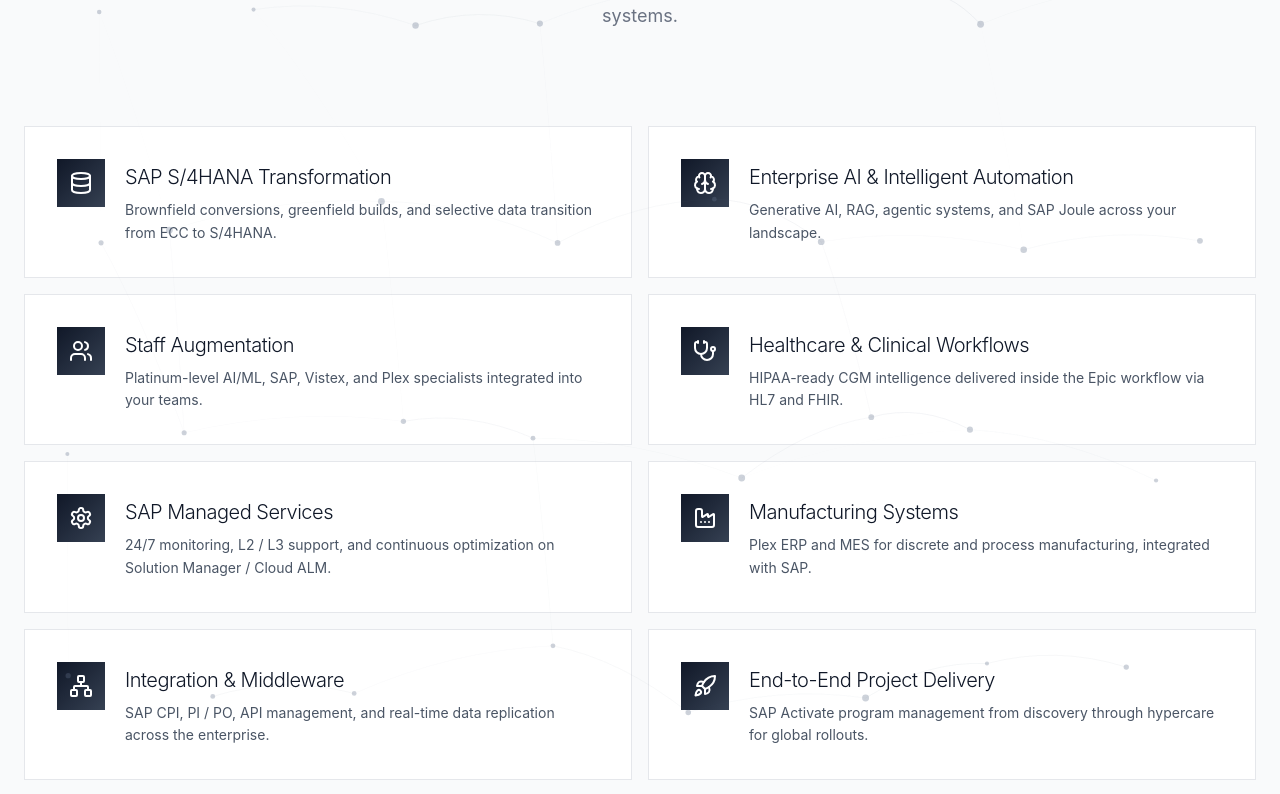
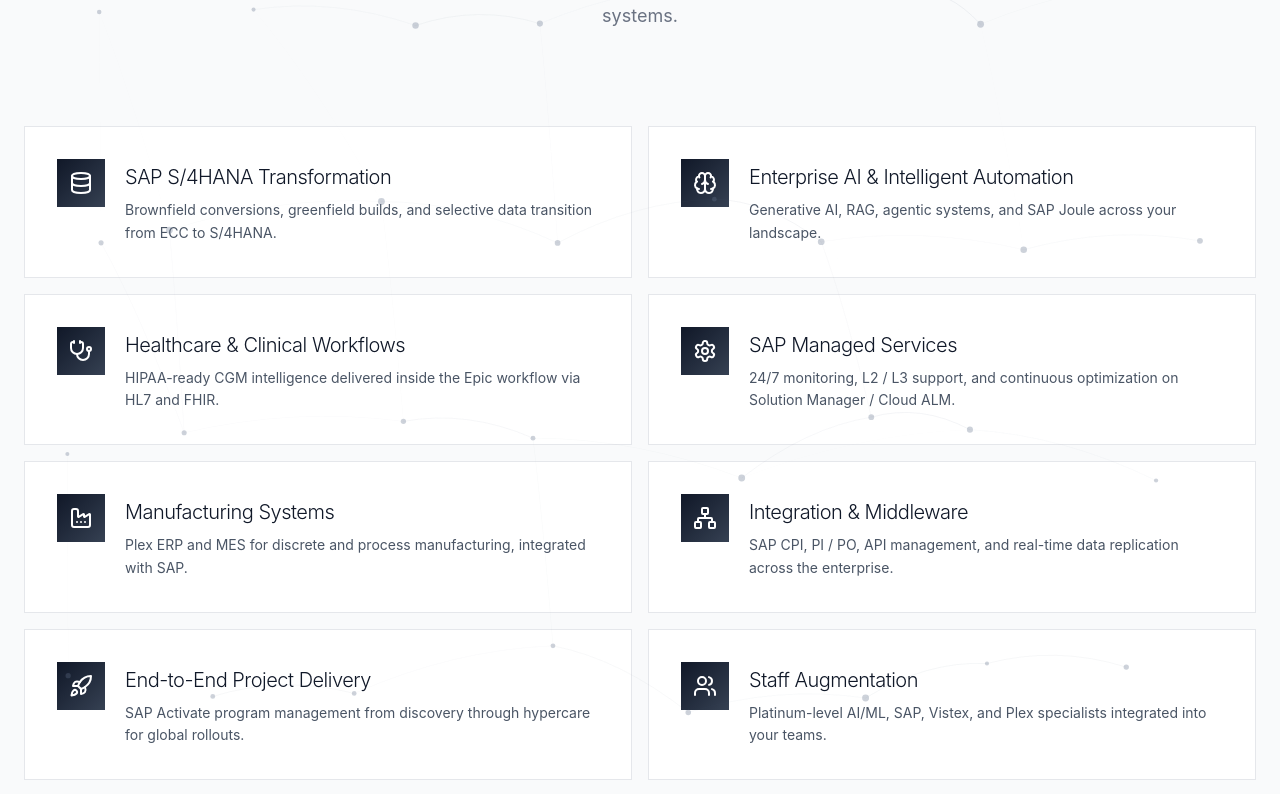
Before and after one commit to A2TechConsult/ASquared2, a React (Vite) app: page / in a window 1280 px wide. Shown: the part 3587-4381 px from the top of the page. Built offline with nearby package versions, Linux system fonts and the light colour scheme.

Commit message:
Overview: move Staff Augmentation to end of Core Competencies

```diff
--- a/src/app/pages/Overview.tsx
+++ b/src/app/pages/Overview.tsx
@@ -218,12 +218,12 @@ export function Overview() {
             {[
               { icon: Database, title: 'SAP S/4HANA Transformation', description: 'Brownfield conversions, greenfield builds, and selective data transition from ECC to S/4HANA.' },
               { icon: Brain, title: 'Enterprise AI & Intelligent Automation', description: 'Generative AI, RAG, agentic systems, and SAP Joule across your landscape.' },
-              { icon: Users, title: 'Staff Augmentation', description: 'Platinum-level AI/ML, SAP, Vistex, and Plex specialists integrated into your teams.' },
               { icon: Stethoscope, title: 'Healthcare & Clinical Workflows', description: 'HIPAA-ready CGM intelligence delivered inside the Epic workflow via HL7 and FHIR.' },
               { icon: Settings, title: 'SAP Managed Services', description: '24/7 monitoring, L2 / L3 support, and continuous optimization on Solution Manager / Cloud ALM.' },
               { icon: Factory, title: 'Manufacturing Systems', description: 'Plex ERP and MES for discrete and process manufacturing, integrated with SAP.' },
               { icon: Network, title: 'Integration & Middleware', description: 'SAP CPI, PI / PO, API management, and real-time data replication across the enterprise.' },
               { icon: Rocket, title: 'End-to-End Project Delivery', description: 'SAP Activate program management from discovery through hypercare for global rollouts.' },
+              { icon: Users, title: 'Staff Augmentation', description: 'Platinum-level AI/ML, SAP, Vistex, and Plex specialists integrated into your teams.' },
             ].map((area, index) => {
               const Icon = area.icon;
               return (
```
